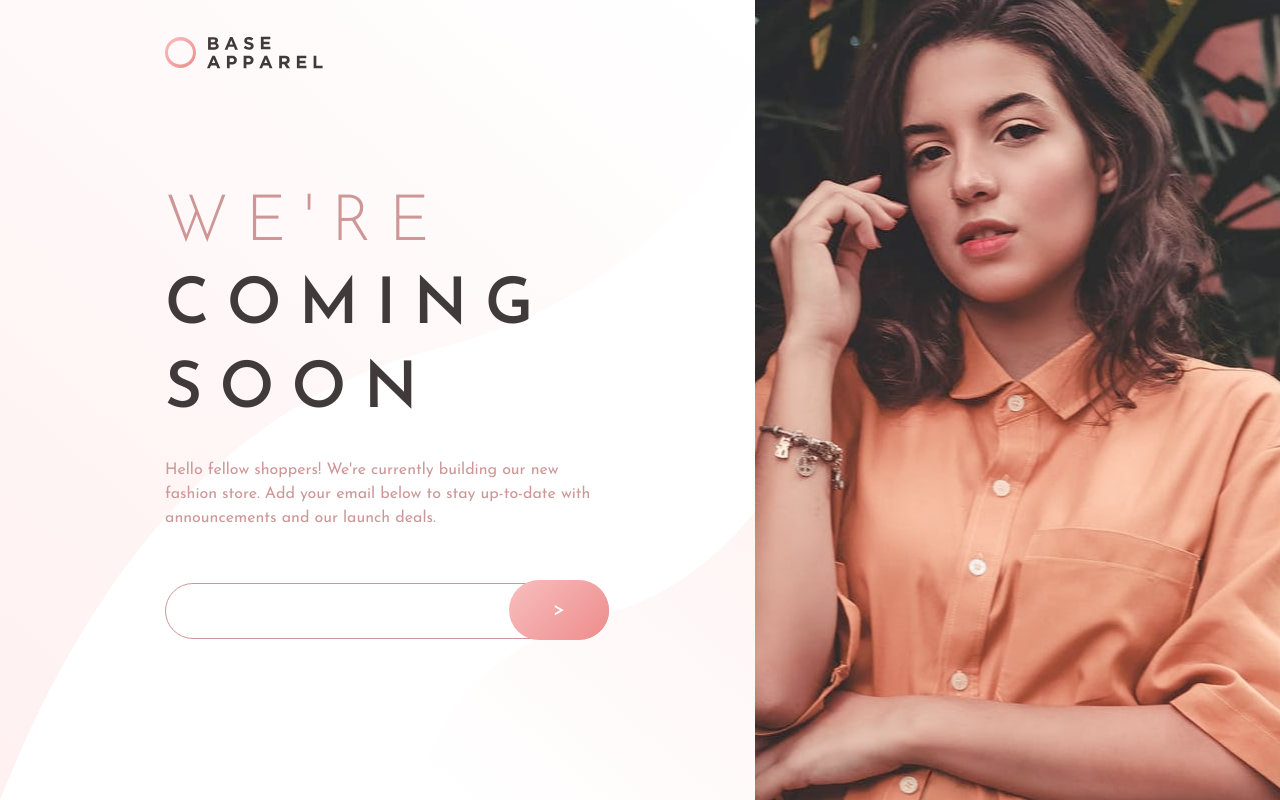
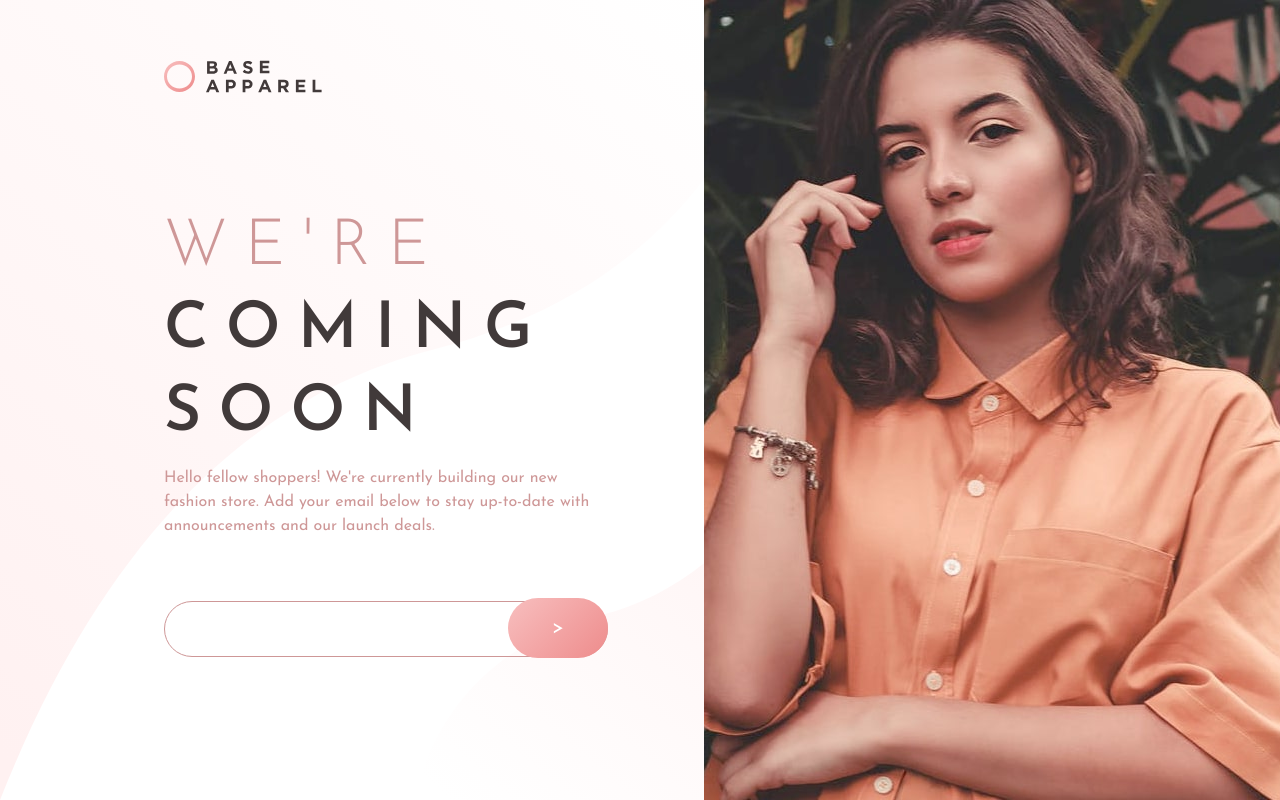
Before and after one commit to kaiens-lab/Coming-Soon-Page, a React (Create React App) app: page / in a window 1280 px wide. Built offline with nearby package versions, Linux system fonts and the light colour scheme.

Commit message:
Updated Layout

```diff
--- a/src/App.js
+++ b/src/App.js
@@ -2,15 +2,19 @@ import { React } from "react";
 import Header from "../src/components/Header.jsx";
 import Description from "../src/components/Description.jsx";
 import EmailForm from "../src/components/EmailForm.jsx";
+import Logo from "../src/components/Logo.jsx";
 import "./styles/App.css";
 
 function App() {
   return (
     <div className="app">
       <div className="left-section">
-        <Header />
-        <Description />
-        <EmailForm />
+        <Logo />
+        <div className="content-container">
+          <Header />
+          <Description />
+          <EmailForm />
+        </div>
       </div>
       <div className="right-section"></div>
     </div>
--- a/src/components/Description.css
+++ b/src/components/Description.css
@@ -2,7 +2,6 @@
   color: var(--DesaturatedRed);
   font-family: "Josefin Sans";
   width: 27.75rem;
-  height: 12rem;
   line-height: 1.5;
-  margin-bottom: 2.5rem;
+  margin-bottom: 50px;
 }
--- a/src/components/EmailForm.css
+++ b/src/components/EmailForm.css
@@ -6,14 +6,14 @@
   background: none;
   width: 26rem;
   height: 3.25rem;
-  margin-bottom: 20px;
+  margin-bottom: 1.25rem;
   border-radius: 3.125rem;
   border: 1px solid var(--DesaturatedRed);
   padding-left: 1.5rem;
 }
 
 .input-error {
-  border: 2px solid #d80202;
+  border: 2px solid #f96464;
   background: none;
 }
 
@@ -53,7 +53,7 @@
 
 .icon-wrong {
   position: relative;
-  margin-left: -135px;
+  margin-left: -8.4375rem;
   top: 0.45rem;
 }
 
--- a/src/components/Header.css
+++ b/src/components/Header.css
@@ -1,10 +1,10 @@
 .logo {
-  margin-top: 3.125rem;
   margin-bottom: 3.4375rem;
 }
 
 header {
-  height: 100vh;
+  height: auto; /* 调整为自动高度 */
+  padding-top: 0;
 }
 
 .greeting {
--- a/src/components/Header.jsx
+++ b/src/components/Header.jsx
@@ -1,13 +1,11 @@
 //  “Base Apparel” Logo ＆ “We’re Coming Soon”。
 
 import React from "react";
-import logo from "../assets/images/logo.svg";
 import "./Header.css";
 
 function Header() {
   return (
     <header>
-      <img src={logo} className="logo" alt="logo" />
       <p className="greeting pink-font">WE'RE</p>
       <p className="greeting black-font "> COMING</p>
       <p className="greeting black-font"> SOON</p>
--- /dev/null
+++ b/src/components/Logo.css
@@ -0,0 +1,5 @@
+.logo {
+  margin-bottom: 3.4375rem;
+  padding-left: 6.25rem;
+  padding-top: 3.75rem;
+}
--- /dev/null
+++ b/src/components/Logo.jsx
@@ -0,0 +1,13 @@
+import React from "react";
+import logo from "../assets/images/logo.svg";
+import "./Logo.css";
+
+function Logo() {
+  return (
+    <div>
+      <img src={logo} className="logo" alt="logo" />
+    </div>
+  );
+}
+
+export default Logo;
--- a/src/index.css
+++ b/src/index.css
@@ -1,8 +1,10 @@
 body {
   margin: 0;
-  @import url("https://fonts.googleapis.com/css2?family=Josefin+Sans:wght@300;400;600&display=swap");
+  padding: 0;
+  max-width: 1440px;
+  overflow-x: hidden;
+  font-family: "Josefin Sans", sans-serif;
+  box-sizing: border-box;
 }
 
-body {
-  font-family: "Josefin Sans", sans-serif;
-}
+@import url("https://fonts.googleapis.com/css2?family=Josefin+Sans:wght@300;400;600&display=swap");
--- a/src/styles/App.css
+++ b/src/styles/App.css
@@ -7,18 +7,29 @@
 .app {
   display: flex;
   height: 100vh;
+  overflow-x: hidden;
+  max-width: 100%;
+  margin: 0 auto;
+  flex-wrap: nowrap;
 }
 
 .left-section {
   flex: 1;
-  padding: 65px 65px 200px 165px;
+  padding: 0% 5%; /* 使用相对值以便在缩放时等比调整 */
   display: flex;
   flex-direction: column;
-  justify-content: center;
+  justify-content: flex-start;
   background: url("../assets/images/bg-pattern-desktop.svg");
+  min-width: 0; /* 确保内容不会超出容器 */
+}
+
+.content-container {
+  margin-left: 100px;
+  width: 100%; /* 确保容器宽度适应内容 */
 }
 
 .right-section {
   flex: 1;
   background: url("../assets/images/hero-desktop.jpg") no-repeat center/cover;
+  min-width: 0; /* 确保内容不会超出容器 */
 }
```
